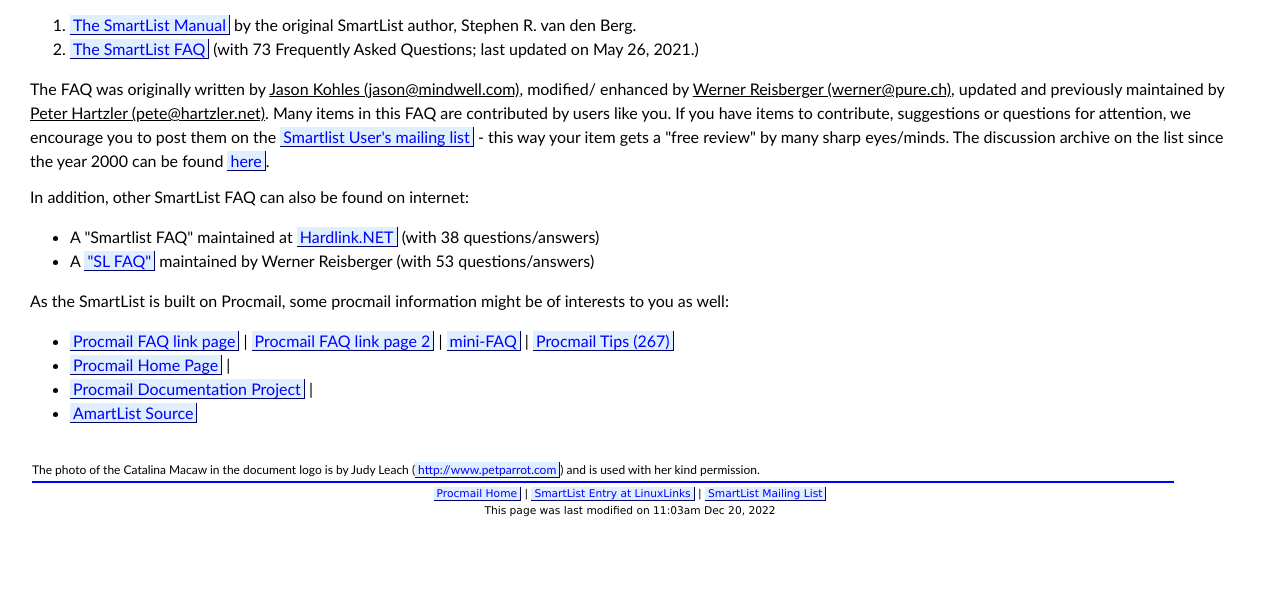
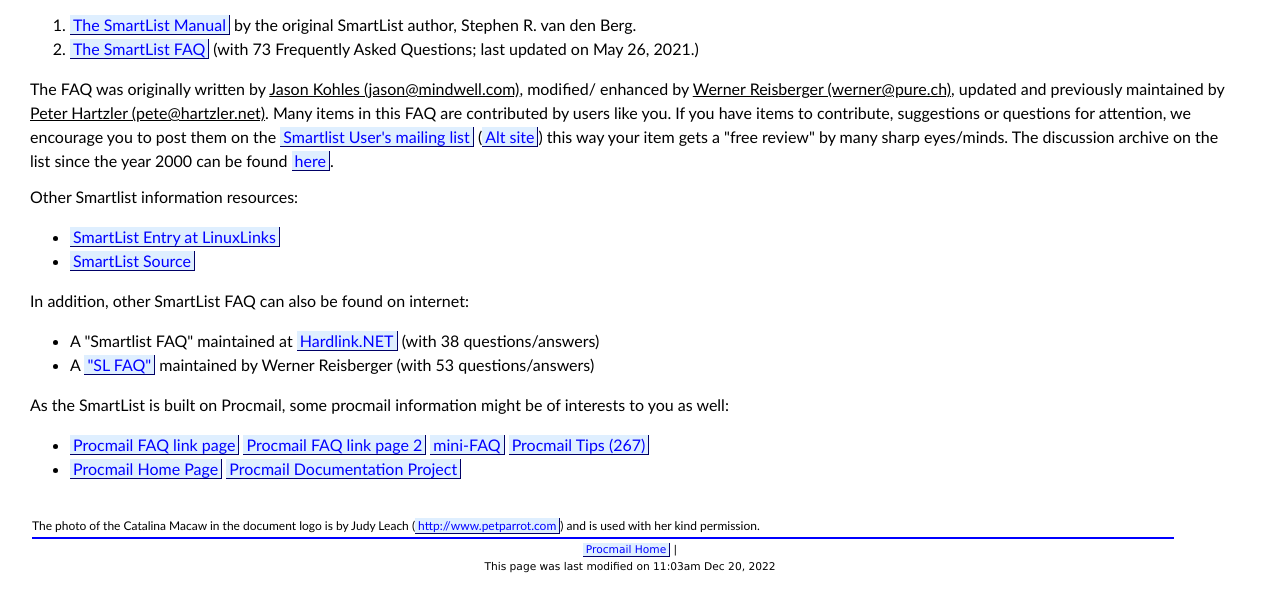
Before and after one commit to zhilianghu/SmartList_FAQ, a plain HTML site: page index.html in a window 1280 px wide. Shown: the part 143-754 px from the top of the page. Drawn offline with Linux system fonts and the light colour scheme.

Commit message:
Update index.html

```diff
--- a/index.html
+++ b/index.html
@@ -48,10 +48,19 @@ by <U>Peter Hartzler (pete@hartzler.net)</U>.
 Many items in this FAQ are contributed by users like you.  If you have items
 to contribute, suggestions or questions for attention, we encourage you to post
 them on the <a href="https://lists.rwth-aachen.de/postorius/lists/smartlist.lists.rwth-aachen.de/">
-Smartlist User's mailing list</a> - this way your item gets a "free review" by
+Smartlist User's mailing list</a>
+ (<a href="https://lists.rwth-aachen.de/hyperkitty/list/smartlist@lists.rwth-aachen.de/">Alt site</a>)
+  this way your item gets a "free review" by
 many sharp eyes/minds.  The discussion archive on the list since the year 2000
 can be found <a href="https://lists.rwth-aachen.de/hyperkitty/list/smartlist@lists.rwth-aachen.de/">here</a>.
 </p>
+<p>
+Other Smartlist information resources:
+ <UL>
+ <LI><a href="https://www.linuxlinks.com/smartlist/">SmartList Entry at LinuxLinks</a>
+ <LI><a href="https://github.com/procmail-org/SmartList">SmartList Source</a>
+ </UL>
+ </p>
 <p>
 In addition, other SmartList FAQ can also be found on internet:
 <UL>
@@ -64,14 +73,12 @@ As the SmartList is built on Procmail, some procmail information might be of int
 as well:
 </p>
 <UL>
-<LI>
-<a href="http://www.zer0.org/procmail/">Procmail FAQ link page</a> |
-<a href="http://porkmail.org/era/procmail/links.html">Procmail FAQ link page 2</a> |
-<a href="http://porkmail.org/era/procmail/mini-faq.html">mini-FAQ</a> |
+<LI><a href="http://www.zer0.org/procmail/">Procmail FAQ link page</a>
+<a href="http://porkmail.org/era/procmail/links.html">Procmail FAQ link page 2</a>
+<a href="http://porkmail.org/era/procmail/mini-faq.html">mini-FAQ</a>
 <a href="http://pm-doc.sourceforge.net/doc/">Procmail Tips (267)</a>
-<LI><a href="https://web.archive.org/web/20151013184044/http://www.procmail.org/">Procmail Home Page</a> |
-<LI><a href="http://pm-doc.sourceforge.net/">Procmail Documentation Project</a> |
-<LI><a href="https://github.com/procmail-org/SmartList">AmartList Source</a>
+<LI><a href="https://web.archive.org/web/20151013184044/http://www.procmail.org/">Procmail Home Page</a>
+<a href="http://pm-doc.sourceforge.net/">Procmail Documentation Project</a>
 </UL>
 
 <P style="font-size:9pt;margin:36 2 2 2px;">
@@ -83,8 +90,7 @@ kind permission.</P>
 <div style="font-size:8pt;text-align:center;font-family:verdana,tahoma,sans-serif,arial;
      margin:2 2 60 2px;line-height:1.6em;">
 <a href="https://web.archive.org/web/20151013184044/http://www.procmail.org">Procmail Home</a> |
-<a href="https://www.linuxlinks.com/smartlist/">SmartList Entry at LinuxLinks</a> |
-<a href="https://lists.rwth-aachen.de/hyperkitty/list/smartlist@lists.rwth-aachen.de/">SmartList Mailing List</a><BR>
+<BR>
 This page was last modified on 11:03am Dec 20, 2022</div>
 </body>
 </html>
```
